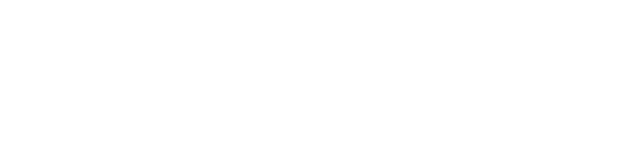
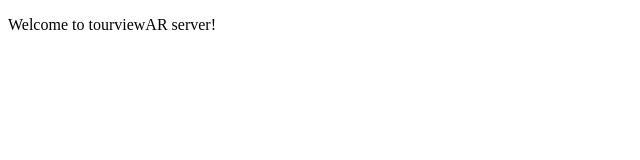
Before and after one commit to liu-austin/TourViewAR_server, a website: page public/index.html in a window 1280 px wide. Shown: the whole page, without its empty margins (0-640 px from the left). Drawn offline with Linux system fonts and the light colour scheme.

```diff
--- a/public/index.html
+++ b/public/index.html
@@ -15,7 +15,7 @@
         <!--[if lt IE 7]>
             <p class="browsehappy">You are using an <strong>outdated</strong> browser. Please <a href="#">upgrade your browser</a> to improve your experience.</p>
         <![endif]-->
-
+        <p>Welcome to tourviewAR server!</p>
         <script src="" async defer></script>
     </body>
 </html>
```
